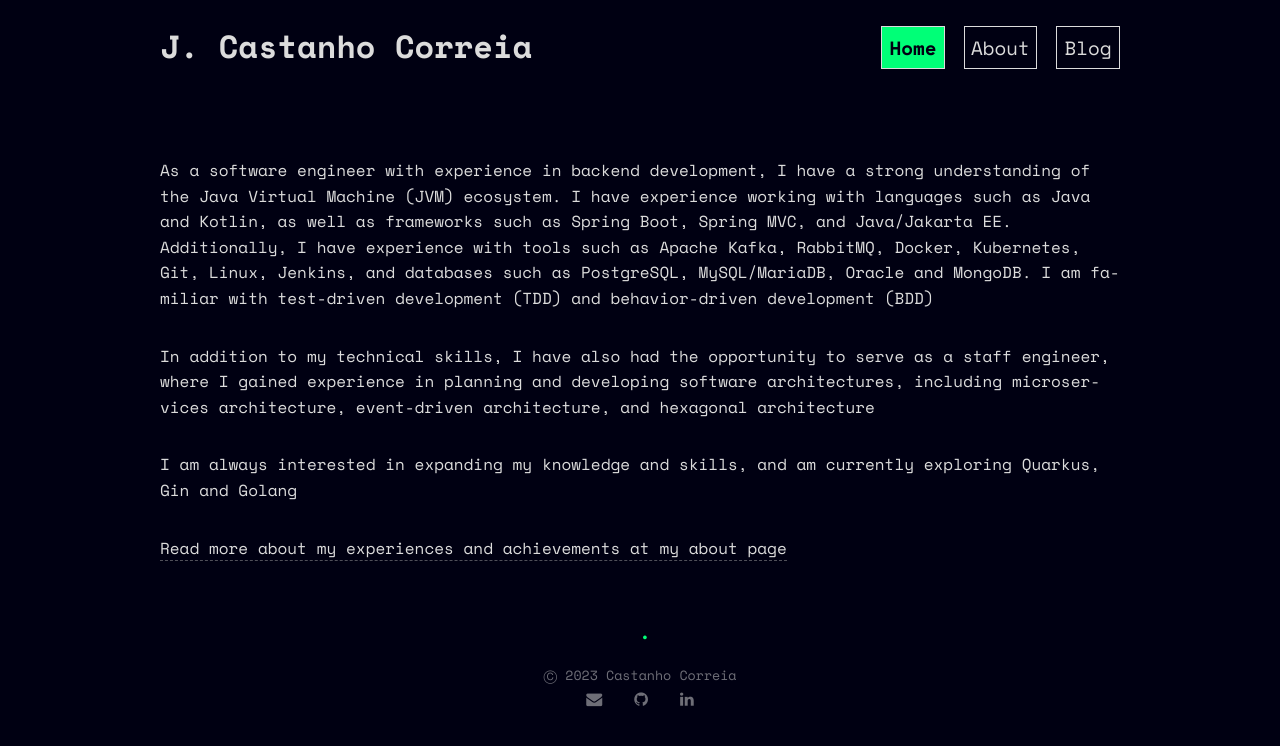
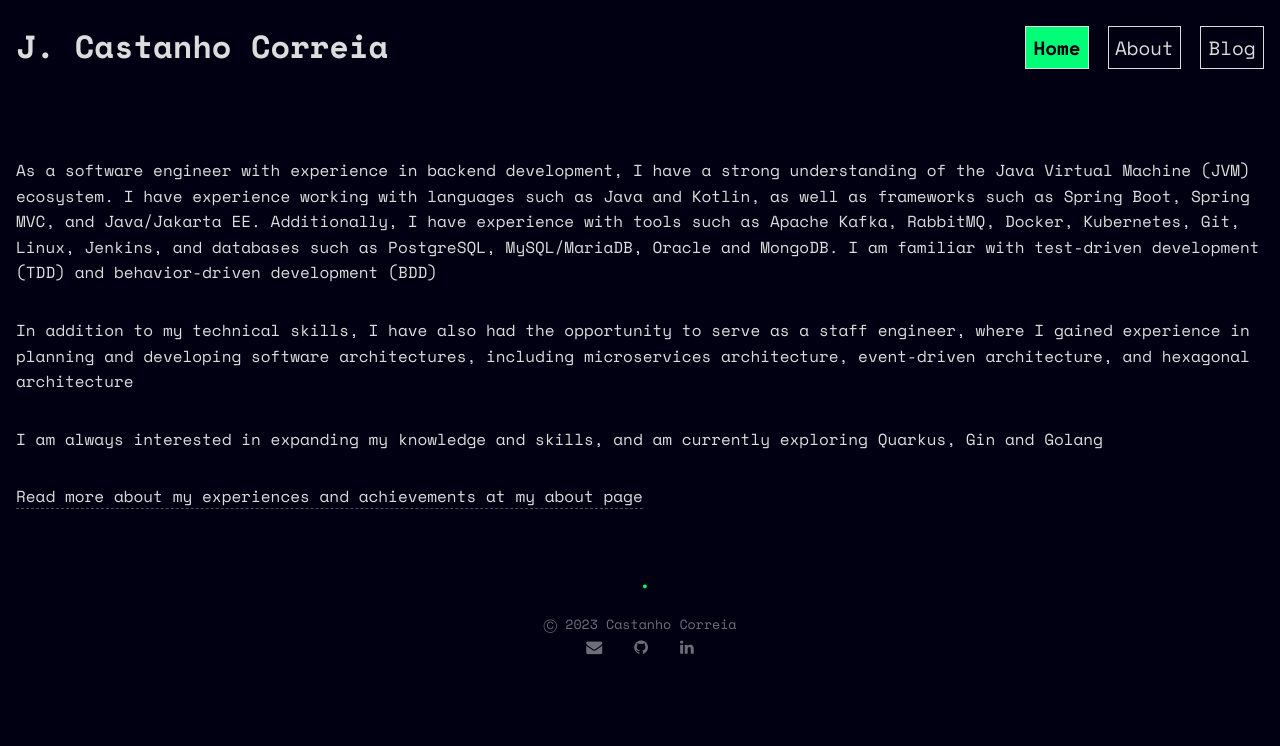
Before and after one commit to jovitcorreia/memento, a Jekyll site: the page built from index.html, in a window 1280 px wide. Shown: the top 746 px of the page. Built offline with Jekyll 4.4.1, drawn with Linux system fonts in a browser that asks for light colours.

Commit message:
Fix responsiveness

```diff
--- a/_sass/main.sass
+++ b/_sass/main.sass
@@ -16,7 +16,7 @@ body
     font-size: 1rem
     line-height: 1.6
     margin: 0px auto
-    max-width: 62rem
+    max-width: 80rem
     overflow-y: scroll
     #main
         margin: 0 1rem
@@ -137,6 +137,7 @@ section
     #techs
         display: flex
         gap: 0.6rem
+        flex-wrap: wrap
         justify-items: center
         list-style: none
         margin-top: 0.6rem
@@ -167,8 +168,3 @@ ul
 @media screen and (max-width: 600px)
     header
         flex-direction: column
-    section
-        #techs
-            gap: 1.6rem
-            grid-template-columns: repeat(4, 1fr)
-            padding: 0
```
